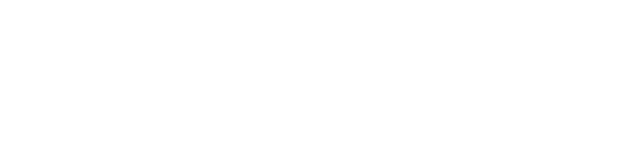
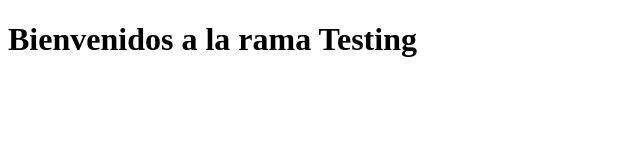
Before and after one commit to summhy/Ejemplo1, a plain HTML site: page index.html in a window 1280 px wide. Shown: the whole page, without its empty margins (0-640 px from the left). Drawn offline with Linux system fonts and the light colour scheme.

Commit message:
cambios del titulo

```diff
--- a/index.html
+++ b/index.html
@@ -7,6 +7,6 @@
     <title>Document</title>
 </head>
 <body>
-
+    <h1>Bienvenidos a la rama Testing</h1>
 </body>
 </html>
```
